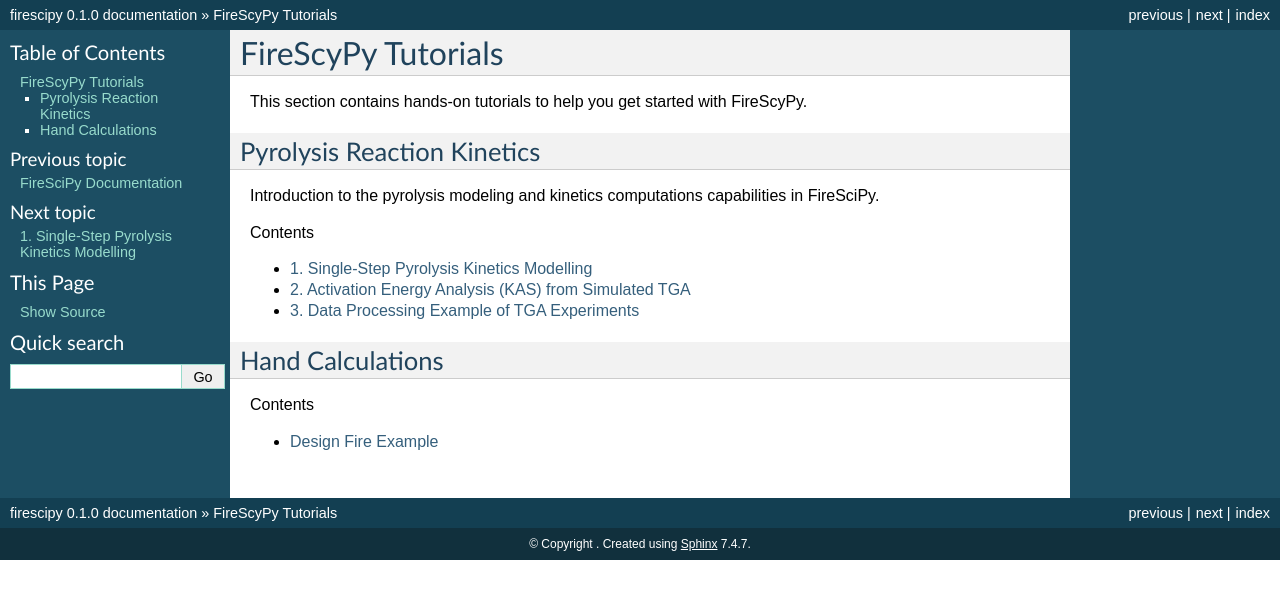
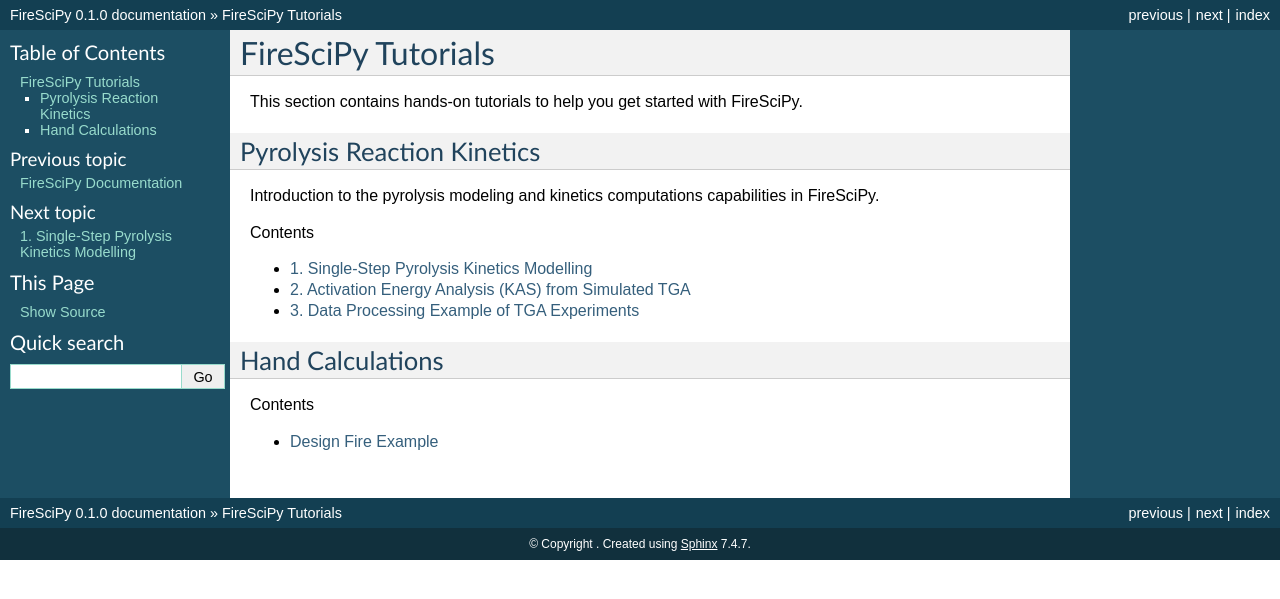
Before and after one commit to FireDynamics/FireSciPy, a Sphinx documentation site: the page built from docs/tutorials/index.rst, in a window 1280 px wide. Shown: the top 599 px of the page. Built offline with Sphinx 7.4.7, drawn with Linux system fonts in a browser that asks for light colours.

Commit message:
Fixed typos.

```diff
--- a/docs/conf.py
+++ b/docs/conf.py
@@ -3,7 +3,7 @@
 fsp_path = os.path.join("..", "src")
 sys.path.insert(0, os.path.abspath(fsp_path))  # So firescipy is importable
 
-project = "firescipy"
+project = "FireSciPy"
 author = "Tristan Hehnen, Lukas Arnold"
 release = "0.1.0"
 
--- a/docs/tutorials/index.rst
+++ b/docs/tutorials/index.rst
@@ -1,7 +1,7 @@
-FireScyPy Tutorials
+FireSciPy Tutorials
 ===================
 
-This section contains hands-on tutorials to help you get started with FireScyPy.
+This section contains hands-on tutorials to help you get started with FireSciPy.
 
 Pyrolysis Reaction Kinetics
 ---------------------------
```
